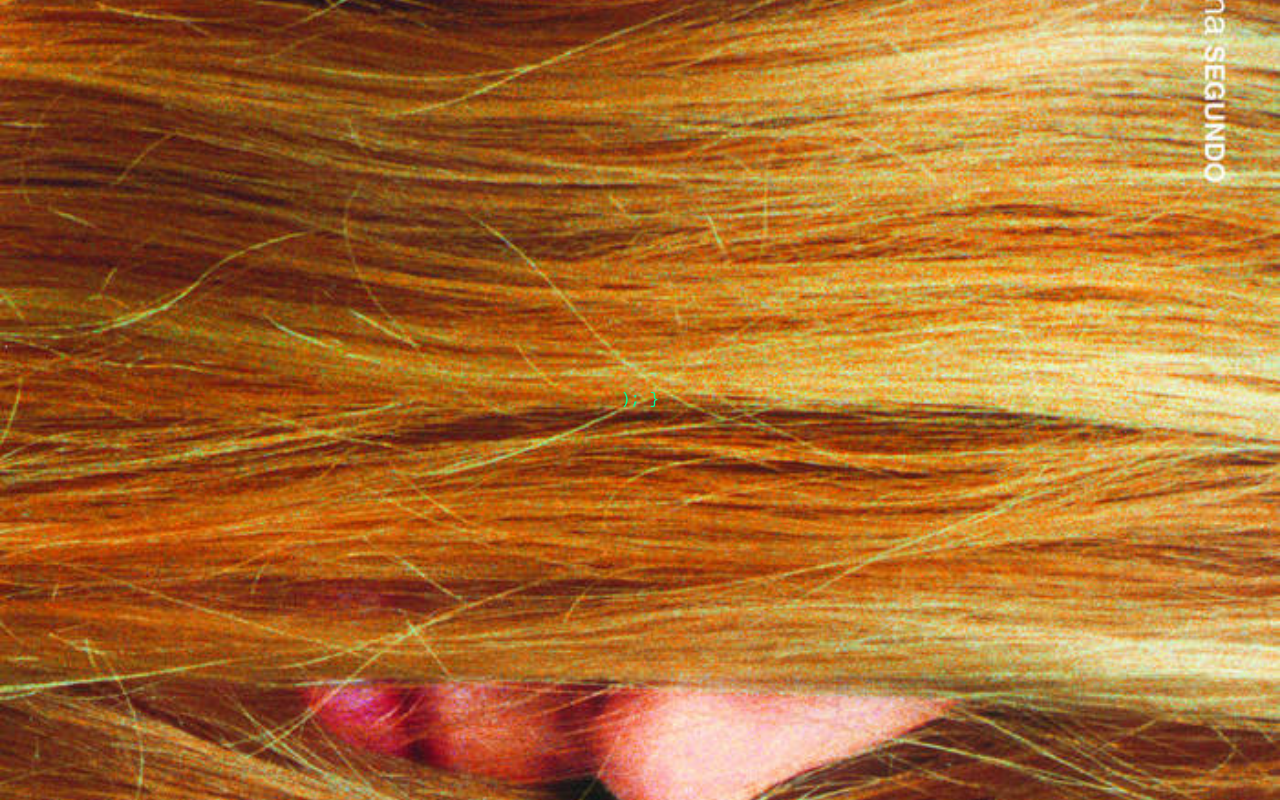
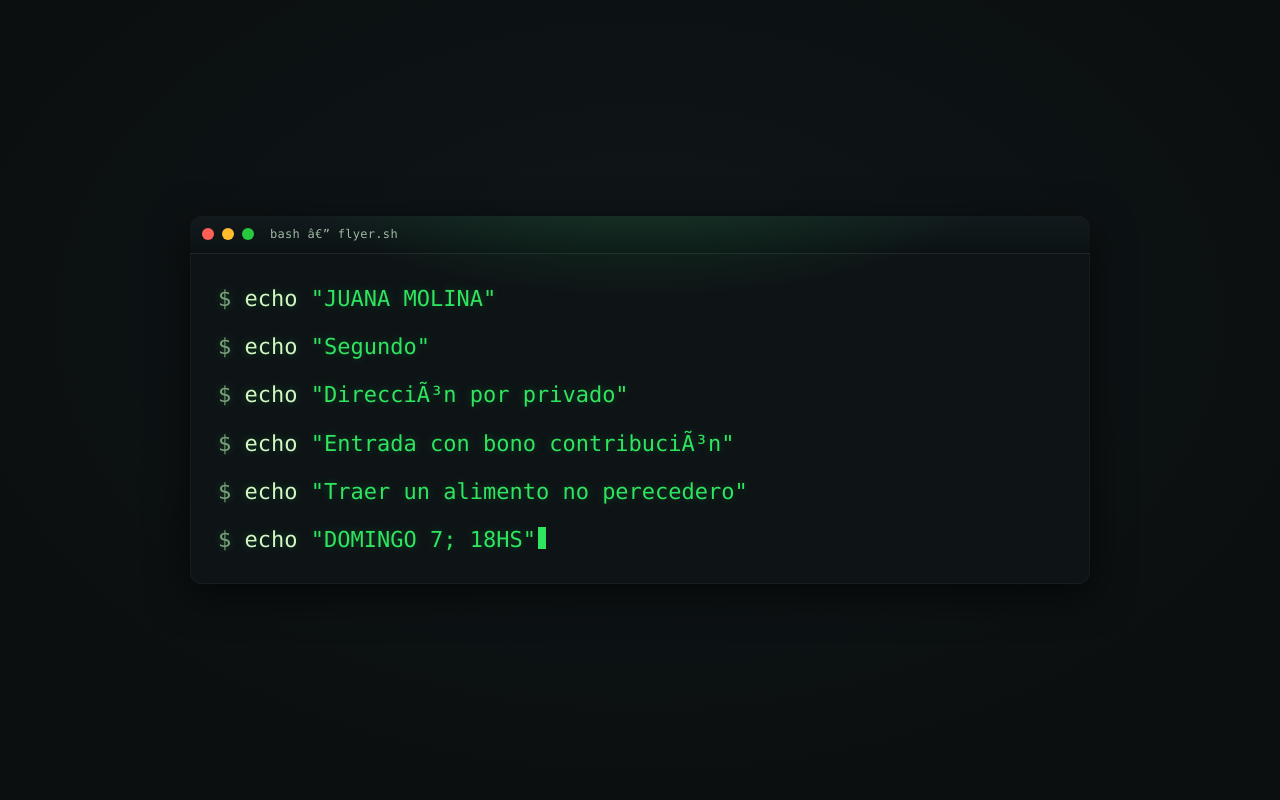
Before and after one commit to lean-n/segundo, a plain HTML site: page index.html in a window 1280 px wide. Drawn offline with Linux system fonts and the light colour scheme.

Commit message:
Update index.html

```diff
--- a/index.html
+++ b/index.html
@@ -1,73 +1,122 @@
 <!DOCTYPE html>
 <html lang="es">
 <head>
-  <meta charset="UTF-8">
-  <title>JUANA MOLINA - Segundo</title>
-  <style>
-    body {
-      margin: 0;
-      padding: 0;
-      font-family: "Fira Code", monospace;
-      background: url("IMG_1957.jpeg") no-repeat center center fixed;
-      background-size: cover;
-      color: #00ff99;
-      height: 100vh;
-      display: flex;
-      justify-content: center;
-      align-items: center;
-    }
-
-    export default function FlyerConsola() {
-  return (
-    <div style={{
-      minHeight:'100dvh',display:'flex',alignItems:'center',justifyContent:'center',
-      background:'radial-gradient(1200px 800px at 50% 40%, #0f171a 0%, #0b0f10 60%)',
-      fontFamily:'ui-monospace, SFMono-Regular, Menlo, Consolas, "Liberation Mono", monospace',
-      color:'#d1f7c4', padding:24
-    }}>
-      <div style={{
-        width:'min(900px,95vw)', borderRadius:12, overflow:'hidden',
-        boxShadow:'0 10px 40px rgba(0,0,0,.6), inset 0 0 0 1px rgba(255,255,255,.04)',
-        background:'#0e1416', position:'relative'
-      }}>
-        <div style={{
-          display:'flex',alignItems:'center',gap:8,height:38,padding:'0 12px',
-          background:'linear-gradient(180deg,#121a1d,#0b1214)',
-          borderBottom:'1px solid rgba(255,255,255,.06)', color:'#9fb8a4', fontSize:12
-        }}>
-          <span style={{width:12,height:12,borderRadius:'50%',background:'#ff5f56'}}/>
-          <span style={{width:12,height:12,borderRadius:'50%',background:'#ffbd2e'}}/>
-          <span style={{width:12,height:12,borderRadius:'50%',background:'#27c93f'}}/>
-          <span style={{marginLeft:8,letterSpacing:'.3px'}}>bash — flyer.sh</span>
-        </div>
-        <div style={{position:'relative', padding:28, fontSize:'clamp(16px,2.6vw,22px)', lineHeight:1.5, textShadow:'0 0 8px rgba(46,229,95,.25)'}}>
-          {[
-            'JUANA MOLINA',
-            'Segundo',
-            'Dirección por privado',
-            'Entrada con bono contribución',
-            'Traer un alimento no perecedero',
-            'DOMINGO 7; 18HS'
-          ].map((t, i) => (
-            <div key={i}>
-              <span style={{color:'#7aa37a'}}>$</span>{' '}
-              <span>echo </span>
-              <span style={{color:'#2ee55f'}}>&quot;{t}&quot;</span>
-              {i === 5 && <span style={{
-                display:'inline-block', width:'.6ch', height:'1em', transform:'translateY(2px)',
-                background:'#2ee55f', marginLeft:'.15ch',
-                animation:'blink 1s steps(1) infinite'
-              }}/>}
-            </div>
-          ))}
-          <style>{`@keyframes blink{50%{opacity:0}}`}</style>
-          <div style={{
-            pointerEvents:'none', position:'absolute', inset:0,
-            backgroundImage:'repeating-linear-gradient(to bottom, rgba(255,255,255,0.06), rgba(255,255,255,0.06) 1px, rgba(0,0,0,0) 1px, rgba(0,0,0,0) 3px)',
-            mixBlendMode:'soft-light', opacity:.15
-          }} />
-        </div>
+<meta charset="utf-8" />
+<meta name="viewport" content="width=device-width, initial-scale=1" />
+<title>Flyer - Consola</title>
+<style>
+  :root{
+    --bg:#0b0f10;
+    --panel:#0e1416;
+    --text:#d1f7c4;
+    --muted:#7aa37a;
+    --accent:#2ee55f;
+  }
+  *{box-sizing:border-box}
+  html,body{height:100%;margin:0}
+  body{
+    background: radial-gradient(1200px 800px at 50% 40%, #0f171a 0%, var(--bg) 60%);
+    font-family: ui-monospace, SFMono-Regular, Menlo, Consolas, "Liberation Mono", monospace;
+    color: var(--text);
+    display:flex;
+    align-items:center;
+    justify-content:center;
+    padding:24px;
+  }
+  .terminal{
+    width:min(900px, 95vw);
+    border-radius:12px;
+    overflow:hidden;
+    box-shadow: 0 10px 40px rgba(0,0,0,.6), inset 0 0 0 1px rgba(255,255,255,.04);
+    background: var(--panel);
+    position:relative;
+  }
+  .titlebar{
+    display:flex;align-items:center;gap:8px;
+    height:38px;padding:0 12px;
+    background: linear-gradient(180deg, #121a1d, #0b1214);
+    border-bottom:1px solid rgba(255,255,255,.06);
+  }
+  .dot{width:12px;height:12px;border-radius:50%}
+  .dot.red{background:#ff5f56}
+  .dot.yellow{background:#ffbd2e}
+  .dot.green{background:#27c93f}
+  .title{
+    margin-left:8px;
+    font-size:12px;
+    color:#9fb8a4;
+    letter-spacing:.3px;
+  }
+  .screen{
+    position:relative;
+    padding:28px;
+    font-size: clamp(16px, 2.6vw, 22px);
+    line-height:1.5;
+    text-shadow: 0 0 8px rgba(46,229,95,.25);
+  }
+  .scanline{
+    pointer-events:none;
+    position:absolute;inset:0;
+    background-image: repeating-linear-gradient(
+      to bottom, rgba(255,255,255,0.06), rgba(255,255,255,0.06) 1px,
+      rgba(0,0,0,0) 1px, rgba(0,0,0,0) 3px
+    );
+    mix-blend-mode: soft-light;
+    opacity:.15;
+  }
+  .glow:before{
+    content:"";
+    position:absolute;inset:-40px;
+    background: radial-gradient(600px 200px at 50% 0%, rgba(46,229,95,.15), transparent 60%);
+    pointer-events:none;
+  }
+  .prompt{
+    color:var(--muted);
+  }
+  .cmd{
+    color:var(--text);
+  }
+  .k{color:var(--accent)}
+  .cursor{
+    display:inline-block;
+    width:.6ch;height:1em;transform:translateY(2px);
+    background: var(--accent);
+    margin-left:.15ch;
+    animation: blink 1s steps(1) infinite;
+  }
+  @keyframes blink{50%{opacity:0}}
+  .grid{
+    display:grid;
+    grid-template-columns: 1fr;
+    gap:.7em;
+  }
+  /* Print tweaks */
+  @media print{
+    body{background:white}
+    .terminal{box-shadow:none}
+    .scanline{opacity:.05}
+  }
+</style>
+</head>
+<body>
+  <div class="terminal glow" role="img" aria-label="Flyer con estÃ©tica de consola">
+    <div class="titlebar">
+      <div class="dot red"></div>
+      <div class="dot yellow"></div>
+      <div class="dot green"></div>
+      <div class="title">bash â€” flyer.sh</div>
+    </div>
+    <div class="screen">
+      <div class="grid">
+        <div><span class="prompt">$</span> <span class="cmd">echo <span class="k">&quot;JUANA MOLINA&quot;</span></span></div>
+        <div><span class="prompt">$</span> <span class="cmd">echo <span class="k">&quot;Segundo&quot;</span></span></div>
+        <div><span class="prompt">$</span> <span class="cmd">echo <span class="k">&quot;DirecciÃ³n por privado&quot;</span></span></div>
+        <div><span class="prompt">$</span> <span class="cmd">echo <span class="k">&quot;Entrada con bono contribuciÃ³n&quot;</span></span></div>
+        <div><span class="prompt">$</span> <span class="cmd">echo <span class="k">&quot;Traer un alimento no perecedero&quot;</span></span></div>
+        <div><span class="prompt">$</span> <span class="cmd">echo <span class="k">&quot;DOMINGO 7; 18HS&quot;</span></span><span class="cursor"></span></div>
       </div>
+      <div class="scanline"></div>
     </div>
-  );
-}
+  </div>
+</body>
+</html>
```
